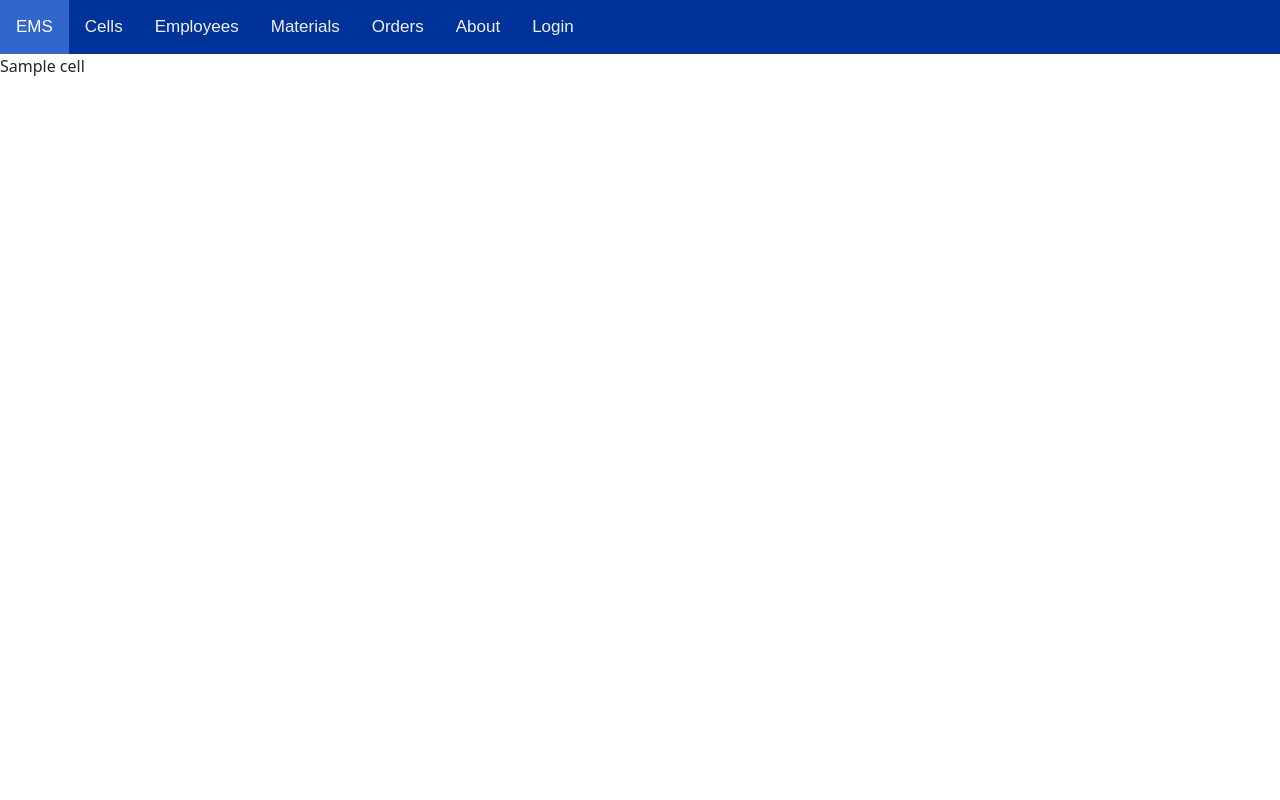
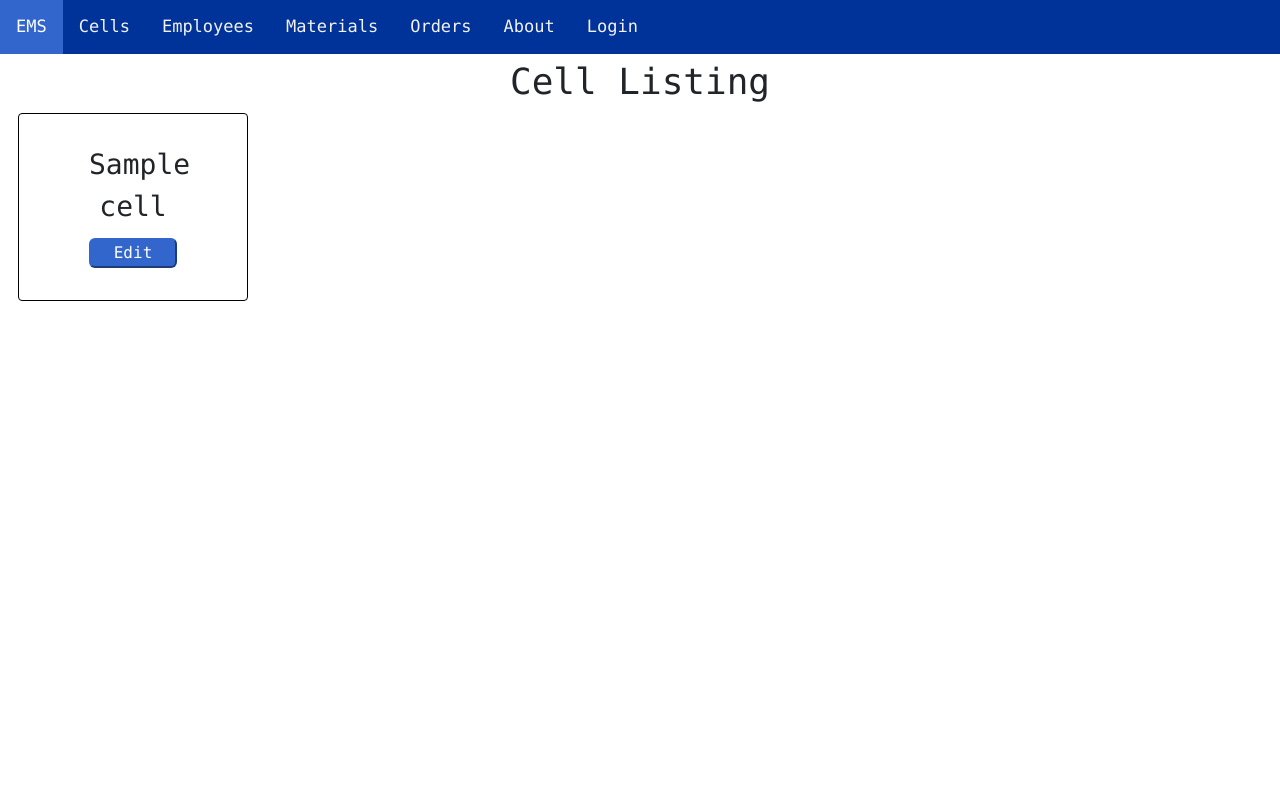
Before and after one commit to LazyPotato02/car-shop, a Django app: template backend/templates/cells/cell-list.html in a window 1280 px wide. Run offline with Django 4.2, Linux system fonts and the light colour scheme; the template is opened without the code that fills it: most values are stand-ins (such as "Sample title", 1, 10 or a date in 2020).

Commit message:
Added styling to cell listing and changed fonts

```diff
--- a/backend/backend/cells/models.py
+++ b/backend/backend/cells/models.py
@@ -1,8 +1,12 @@
 from django.db import models
+
 
 # Create your models here.
 class Cells(models.Model):
-    cell_name = models.CharField(max_length=25, unique=True)
+    cell_name = models.CharField(max_length=3, unique=True)
+
+    class Meta:
+        ordering = ('cell_name',)
 
     def __str__(self):
         return self.cell_name
--- a/backend/backend/cells/views.py
+++ b/backend/backend/cells/views.py
@@ -6,10 +6,11 @@ from django.views import generic as views
 from backend.cells.forms import CellForm
 from backend.cells.models import Cells
 
+
 # Create your views here.
 
 
-class CreateCell(LoginRequiredMixin,views.CreateView):
+class CreateCell(LoginRequiredMixin, views.CreateView):
     model = Cells
     form_class = CellForm
     login_url = reverse_lazy('login')
@@ -17,6 +18,7 @@ class CreateCell(LoginRequiredMixin,views.CreateView):
     template_name = 'cells/cell-create.html'
     success_url = reverse_lazy('cell listing')
 
+
 class ListCell(LoginRequiredMixin, views.ListView):
     model = Cells
     login_url = reverse_lazy('login')
--- /dev/null
+++ b/backend/static/css/cells/cell-list.css
@@ -0,0 +1,30 @@
+.cell__title{
+    text-align: center;
+    font-size: 36px;
+    margin-top: 6px;
+}
+
+.cell__container{
+    border: 1px solid black;
+    display: inline-block;
+    font-size: 28px;
+    padding: 30px 70px;
+    border-radius: 4px;
+    margin: 2px 18px ;
+    width: 230px;
+    text-align: center;
+
+}
+
+.cells__button_edit{
+    font-size: 16px;
+    width: 100%;
+    background-color: #3366CC;
+    border-color: #3366CC;
+    border-radius: 6px;
+    color: white;
+}
+.cells__button_edit:hover{
+    background-color: dodgerblue;
+
+}
--- a/backend/static/css/nav.css
+++ b/backend/static/css/nav.css
@@ -1,6 +1,3 @@
-*{
-  font-family: Arial, Helvetica, sans-serif;
-}
 .topnav {
   overflow: hidden;
   background-color: #003399;
--- a/backend/templates/base/base.html
+++ b/backend/templates/base/base.html
@@ -16,6 +16,11 @@
 
 </head>
 <body>
+<style>
+    *{
+      font-family: "Bitstream Vera Sans Mono", Monaco, "Courier New", Courier, monospace;
+    }
+</style>
 <header class="header">
     <div class="topnav" id="myTopnav">
         <a href="{% url 'home page' %}" class="active">EMS</a>
--- a/backend/templates/base/index.html
+++ b/backend/templates/base/index.html
@@ -3,7 +3,7 @@
 
 {% block title %} Home Page{% endblock %}
 {% block content %}
-    <link rel="stylesheet" href="{% static 'css/index.css' %}">
+    <link rel="stylesheet" href="{% static 'css/base/index.css' %}">
 
     <h1 class="wellcome__text">Welcome to Employee Management System </h1>
 
--- a/backend/templates/cells/cell-list.html
+++ b/backend/templates/cells/cell-list.html
@@ -1,7 +1,15 @@
 {% extends 'base/base.html' %}
+{% load static %}
 {% block title %}Cell List{% endblock %}
 {% block content %}
+    <link rel="stylesheet" href="{% static 'css/cells/cell-list.css' %}">
+    <h2 class="cell__title">Cell Listing</h2>
     {% for cell in cells_list %}
-        {{ cell }}
+        <div class="cell__container">
+            {{ cell }}
+            <a href="{% url 'home page' %}">  {# TODO: change to proper value #}
+                <button class="cells__button_edit">Edit</button>
+            </a>
+        </div>
     {% endfor %}
 {% endblock %}
```
Also changed, not shown: backend/backend/cells/migrations/0002_alter_cells_options_alter_cells_cell_name.py (added), backend/static/css/base/index.css (renamed from backend/static/css/index.css).
